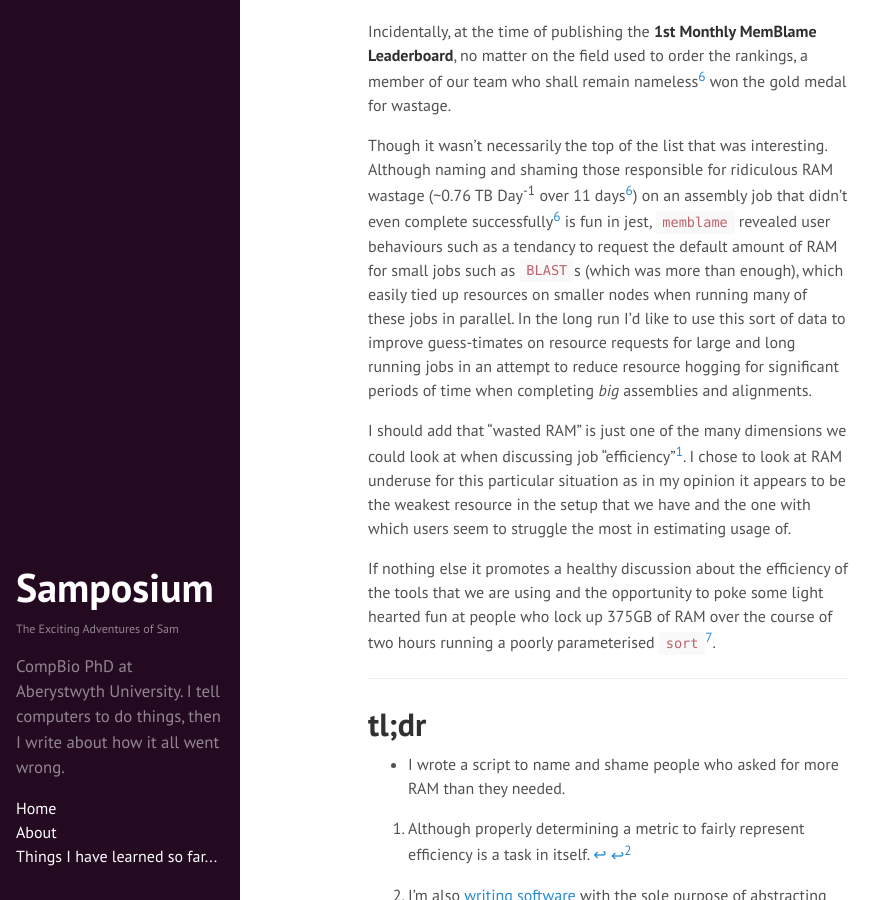
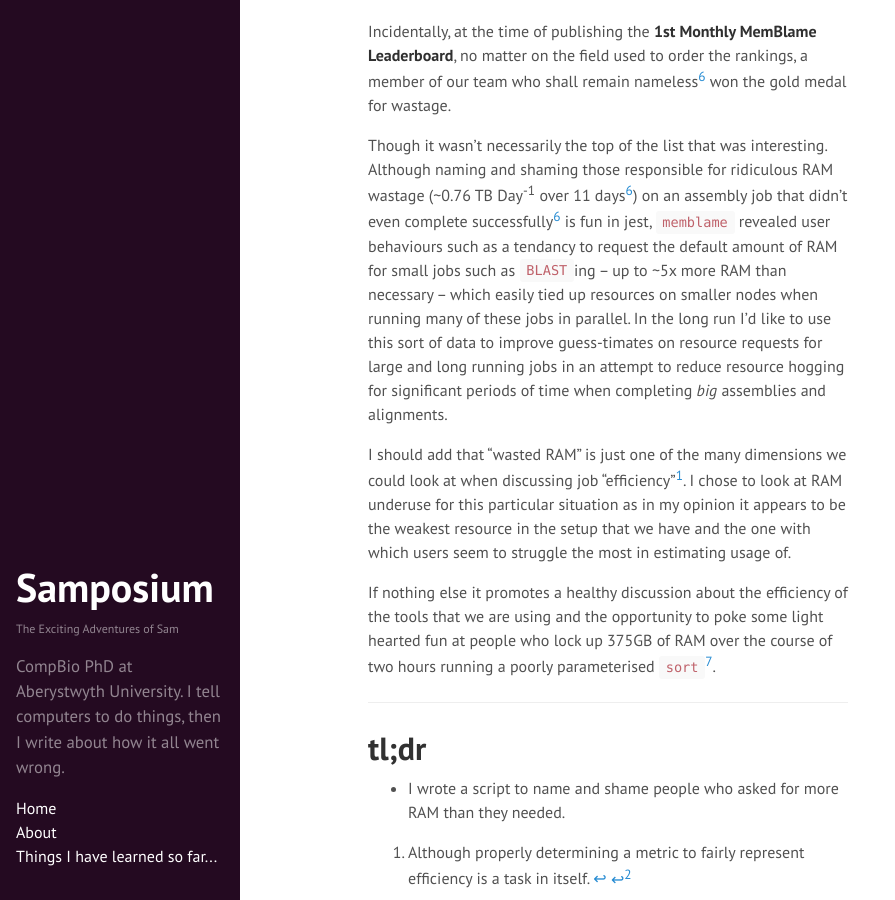
Before and after one commit to SamStudio8/samstudio8.github.io.off, a Jekyll site: the page built from _posts/2015-04-26-memblame.md, in a window 1280 px wide and 900 px high, scrolled down 1575 px. Shown: the whole window, without its empty margins (0-895 px from the left). Built offline with Jekyll 4.4.1, drawn with Linux system fonts in a browser that asks for light colours; Markdown is read by kramdown in place of the engine named in the settings.

Commit message:
Update 2015-04-26-memblame.md

```diff
--- a/_posts/2015-04-26-memblame.md
+++ b/_posts/2015-04-26-memblame.md
@@ -64,7 +64,7 @@ and shaming those responsible for ridiculous RAM wastage (~0.76 TB Day<sup>-1</s
 11 days[^6])
 on an assembly job that didn't even complete successfully[^6] is fun in jest, `memblame`
 revealed user behaviours such as a tendancy to request the default amount of RAM for
-small jobs such as `BLAST`s (which was more than enough), which easily tied up resources
+small jobs such as `BLAST`ing -- up to ~5x more RAM than necessary -- which easily tied up resources
 on smaller nodes when running many of these jobs in parallel.
 In the long run I'd like to use this sort of data to improve guess-timates
 on resource requests for large and long running jobs in an attempt to reduce
```
